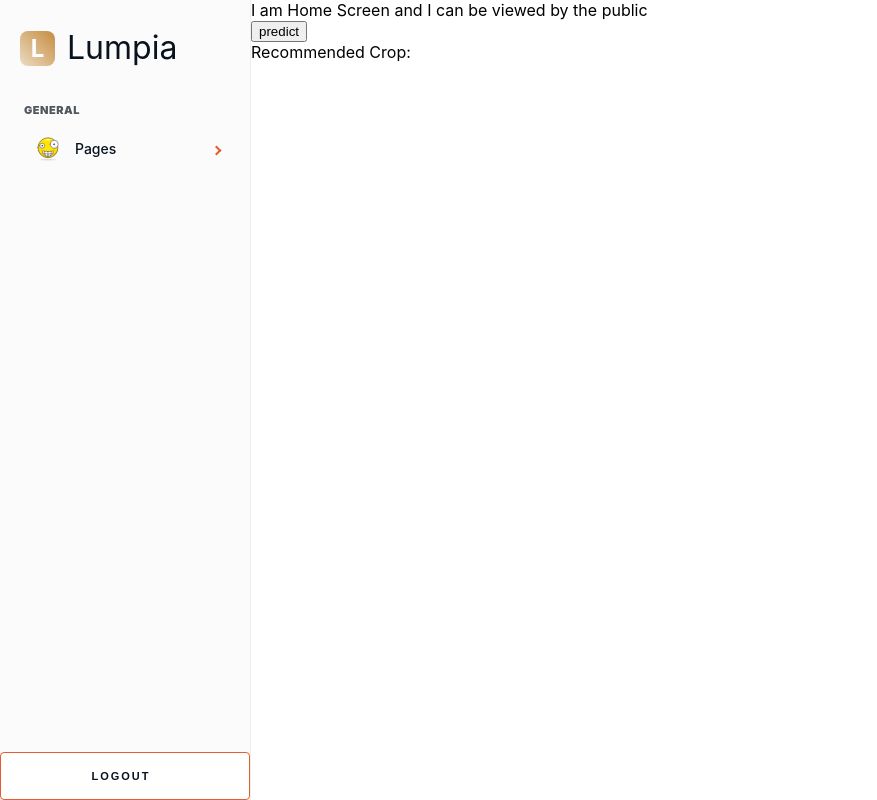
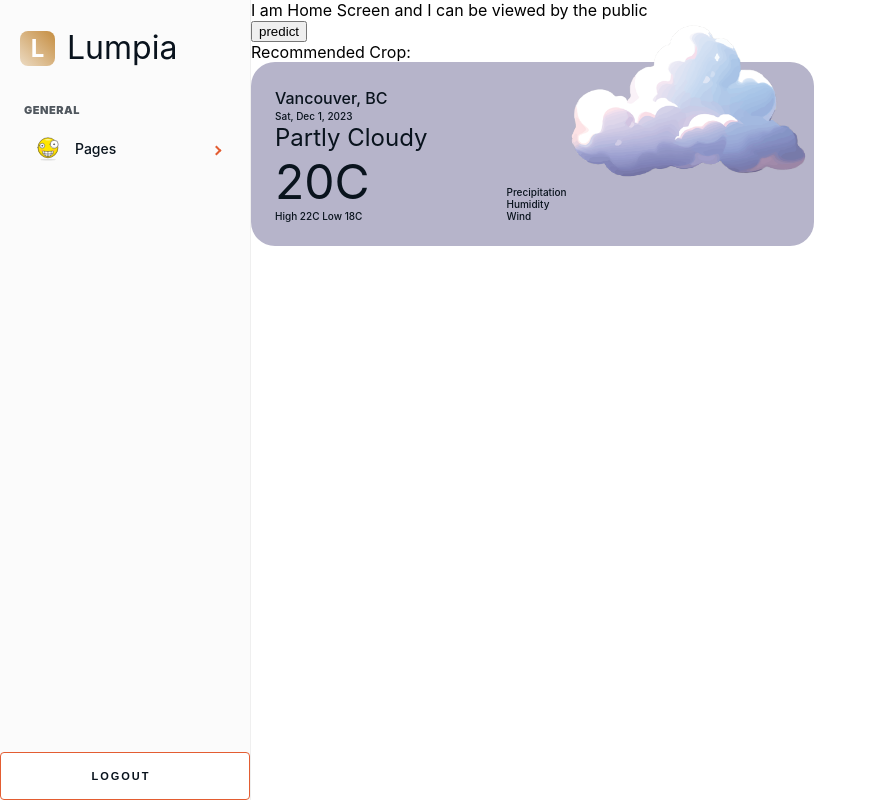
Before and after one commit to dacosio/project-2, a React (Create React App) app in the folder frontend/: page / in a window 1280 px wide. Shown: the whole page, without its empty margins (0-877 px from the left). Built offline with nearby package versions, Linux system fonts and the light colour scheme.

Commit message:
static draft

```diff
--- /dev/null
+++ b/frontend/src/components/base/WeatherCard/WeatherCard.props.ts
@@ -0,0 +1 @@
+export interface WeatherCardProps {}
--- /dev/null
+++ b/frontend/src/components/base/WeatherCard/WeatherCard.style.ts
@@ -0,0 +1,26 @@
+import styled from "@emotion/styled";
+import { theme } from "../../../utils/Theme";
+import { ImgHTMLAttributes } from "react";
+
+export const Container = styled.div`
+    position: relative;
+    width: 50%;
+    padding: 1.5rem;
+    background-color: ${theme.brand.secondary};
+    border-radius: 1.5rem;
+`
+
+export const ContentContainer = styled.div`
+    display: flex;
+`
+
+export const DetailsContainer = styled.div`
+
+`
+
+export const ImageContainer = styled.img<ImgHTMLAttributes<HTMLImageElement>>`
+    position: absolute;
+    top: -3rem;
+    width: 250px;
+    right: 0;
+`
--- /dev/null
+++ b/frontend/src/components/base/WeatherCard/WeatherCard.view.tsx
@@ -0,0 +1,44 @@
+import React, { useState, useEffect } from 'react';
+import { WeatherCardProps } from './WeatherCard.props';
+import { Container, ContentContainer, DetailsContainer, ImageContainer } from './WeatherCard.style';
+import Typography from '../Typography'
+import clouds from './../../../assets/clouds.png'
+
+const WeatherCard = (props: WeatherCardProps): JSX.Element => {
+  const [weatherData, setWeatherData] = useState(null);
+
+  useEffect(() => {
+    // get data from weather API and use the data on setWeatherData
+  }, [])
+
+  return (
+    <Container className='weather-card'>
+      <ContentContainer>
+        <div style={{ width: "45%" }}>
+          <DetailsContainer>
+            <Typography variant='body'>Vancouver, BC</Typography>
+            <Typography variant='small'>Sat, Dec 1, 2023</Typography>
+          </DetailsContainer>
+          <DetailsContainer>
+            <Typography variant='title5'>Partly Cloudy</Typography>
+            <Typography variant='title2'>20C</Typography>
+            <Typography variant='small'>High 22C Low 18C</Typography>
+          </DetailsContainer>
+        </div>
+
+        <div style={{ width: "55%", display: "flex", alignItems: "flex-end" }}>
+          <DetailsContainer>
+            <ImageContainer src={clouds} alt='clouds' />
+          </DetailsContainer>
+          <DetailsContainer>
+            <Typography variant='small'>Precipitation</Typography>
+            <Typography variant='small'>Humidity</Typography>
+            <Typography variant='small'>Wind</Typography>
+          </DetailsContainer>
+        </div>
+      </ContentContainer>
+    </Container>
+  )
+};
+
+export default React.memo(WeatherCard);
--- /dev/null
+++ b/frontend/src/components/base/WeatherCard/index.tsx
@@ -0,0 +1 @@
+export { default } from './WeatherCard.view';
--- a/frontend/src/pages/Home/Home.view.tsx
+++ b/frontend/src/pages/Home/Home.view.tsx
@@ -2,6 +2,7 @@ import React, { useState } from "react";
 import { HomeGeneratedProps } from "./Home.props";
 import { Container } from "./Home.style";
 import Typography from "components/base/Typography";
+import WeatherCard from "components/base/WeatherCard";
 import axios from "axios";
 
 const HomeView = (props: HomeGeneratedProps) => {
@@ -42,6 +43,7 @@ const HomeView = (props: HomeGeneratedProps) => {
         <button onClick={onPredict}>predict</button>
         <div>Recommended Crop: {responseData.prediction[0]}</div>
       </div>
+      <WeatherCard />
     </Container>
   );
 };
```
Also changed, not shown: frontend/src/assets/clouds.png (added), 1 other file (tests, documents, lock files or other folders).
